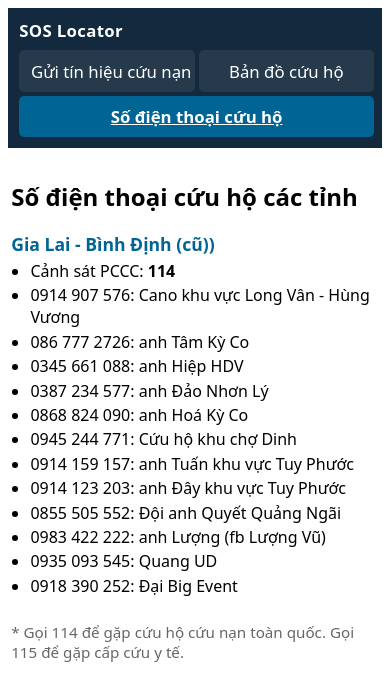
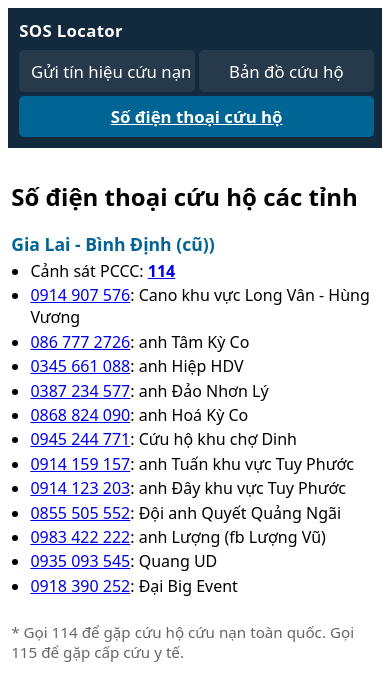
Before and after one commit to tintran-uit/sos-locator, a Vue app: page /hotline in a window 390 px wide. Shown: the top 700 px of the page. Built offline with nearby package versions, Linux system fonts and the light colour scheme; no server answers.

Commit message:
feat: update hotline view to include clickable phone links for rescue contacts

```diff
--- a/src/views/HotlineView.vue
+++ b/src/views/HotlineView.vue
@@ -5,19 +5,19 @@
       <div class="province">
         <h3>Gia Lai - Bình Định (cũ))</h3>
         <ul>
-          <li>Cảnh sát PCCC: <b>114</b></li>
-          <li>0914 907 576: Cano khu vực Long Vân - Hùng Vương</li>
-          <li>086 777 2726: anh Tâm Kỳ Co</li>
-          <li>0345 661 088: anh Hiệp HDV</li>
-          <li>0387 234 577: anh Đảo Nhơn Lý</li>
-          <li>0868 824 090: anh Hoá Kỳ Co</li>
-          <li>0945 244 771: Cứu hộ khu chợ Dinh</li>
-          <li>0914 159 157: anh Tuấn khu vực Tuy Phước</li>
-          <li>0914 123 203: anh Đây khu vực Tuy Phước</li>
-          <li>0855 505 552: Đội anh Quyết Quảng Ngãi</li>
-          <li>0983 422 222: anh Lượng (fb Lượng Vũ)</li>
-          <li>0935 093 545: Quang UD</li>
-          <li>0918 390 252: Đại Big Event</li>
+          <li>Cảnh sát PCCC: <a href="tel:114"><b>114</b></a></li>
+          <li><a href="tel:0914907576">0914 907 576</a>: Cano khu vực Long Vân - Hùng Vương</li>
+          <li><a href="tel:0867772726">086 777 2726</a>: anh Tâm Kỳ Co</li>
+          <li><a href="tel:0345661088">0345 661 088</a>: anh Hiệp HDV</li>
+          <li><a href="tel:0387234577">0387 234 577</a>: anh Đảo Nhơn Lý</li>
+          <li><a href="tel:0868824090">0868 824 090</a>: anh Hoá Kỳ Co</li>
+          <li><a href="tel:0945244771">0945 244 771</a>: Cứu hộ khu chợ Dinh</li>
+          <li><a href="tel:0914159157">0914 159 157</a>: anh Tuấn khu vực Tuy Phước</li>
+          <li><a href="tel:0914123203">0914 123 203</a>: anh Đây khu vực Tuy Phước</li>
+          <li><a href="tel:0855505552">0855 505 552</a>: Đội anh Quyết Quảng Ngãi</li>
+          <li><a href="tel:0983422222">0983 422 222</a>: anh Lượng (fb Lượng Vũ)</li>
+          <li><a href="tel:0935093545">0935 093 545</a>: Quang UD</li>
+          <li><a href="tel:0918390252">0918 390 252</a>: Đại Big Event</li>
         </ul>
       </div>
       <!-- Thêm các tỉnh khác tương tự nếu cần -->
```
